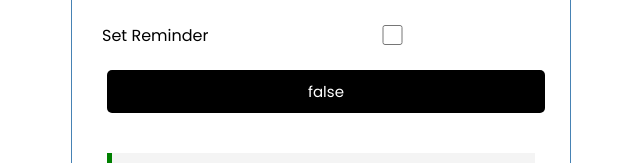
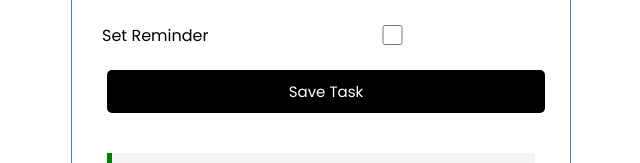
Before and after one commit to kydojo/react-task-tracker, a React (Create React App) app: page / in a window 1280 px wide. Shown: the part 304-467 px from the top of the page, without its empty margins (319-959 px from the left). Built offline with nearby package versions, Linux system fonts and the light colour scheme.

Commit message:
Added controlled form input and clearing of form on saving of a new task

```diff
--- a/src/App.js
+++ b/src/App.js
@@ -31,7 +31,12 @@ const App = () => {
     }
   ])
 
-  // Delete task
+  // Add Task
+  const addTask = (task) => {
+    console.log(task);
+  }
+
+  // Delete Task
   const deleteTask = (id) => {
     //filter the array to simulate deleting tasks (no backend)
     setTasks(tasks.filter((task) => task.id !== id))
@@ -49,7 +54,7 @@ const App = () => {
   return (
     <div className="container">
       <Header/>
-      <AddTask/>
+      <AddTask onAdd={addTask}/>
       { tasks.length > 0
         ? <Tasks tasks={tasks} onDelete={deleteTask} onToggle={toggleReminder}/>
         : 'No Tasks To Show'
--- a/src/components/AddTask.js
+++ b/src/components/AddTask.js
@@ -1,12 +1,28 @@
 import {useState} from 'react'
+import { FaAlignCenter } from 'react-icons/fa'
 
-const AddTask = () => {
+const AddTask = ({ onAdd }) => {
   const [text, setText] = useState('')
   const [day, setDay] = useState('')
   const [reminder, setReminder] = useState(false)
 
+  const onSubmit = (e) => {
+    e.preventDefault()
+
+    if(!text){
+      alert('Please add a task')
+      return
+    }
+
+    onAdd({ text, day, reminder })
+
+    setText('')
+    setDay('')
+    setReminder(false)
+  }
+
   return (
-    <form className='add-form'>
+    <form className='add-form' onSubmit={onSubmit}>
       <div className='form-control'>
         <label>Task</label>
         <input type='text' placeholder='Add Task' value={text}
@@ -19,10 +35,10 @@ const AddTask = () => {
       </div>
       <div className='form-control form-control-check'>
         <label>Set Reminder</label>
-        <input type='checkbox'/>
+        <input type='checkbox' checked={reminder} value={reminder}
+          onChange={(e) => setReminder(e.currentTarget.checked)}/>
       </div>
-      <input type='submit' value='Save Task' className='btn btn-block' value={reminder}
-          onChange={(e) => setReminder(e.currentTarget.checked)}/>
+      <input type='submit' value='Save Task' className='btn btn-block'/>
     </form>
   )
 }
```
